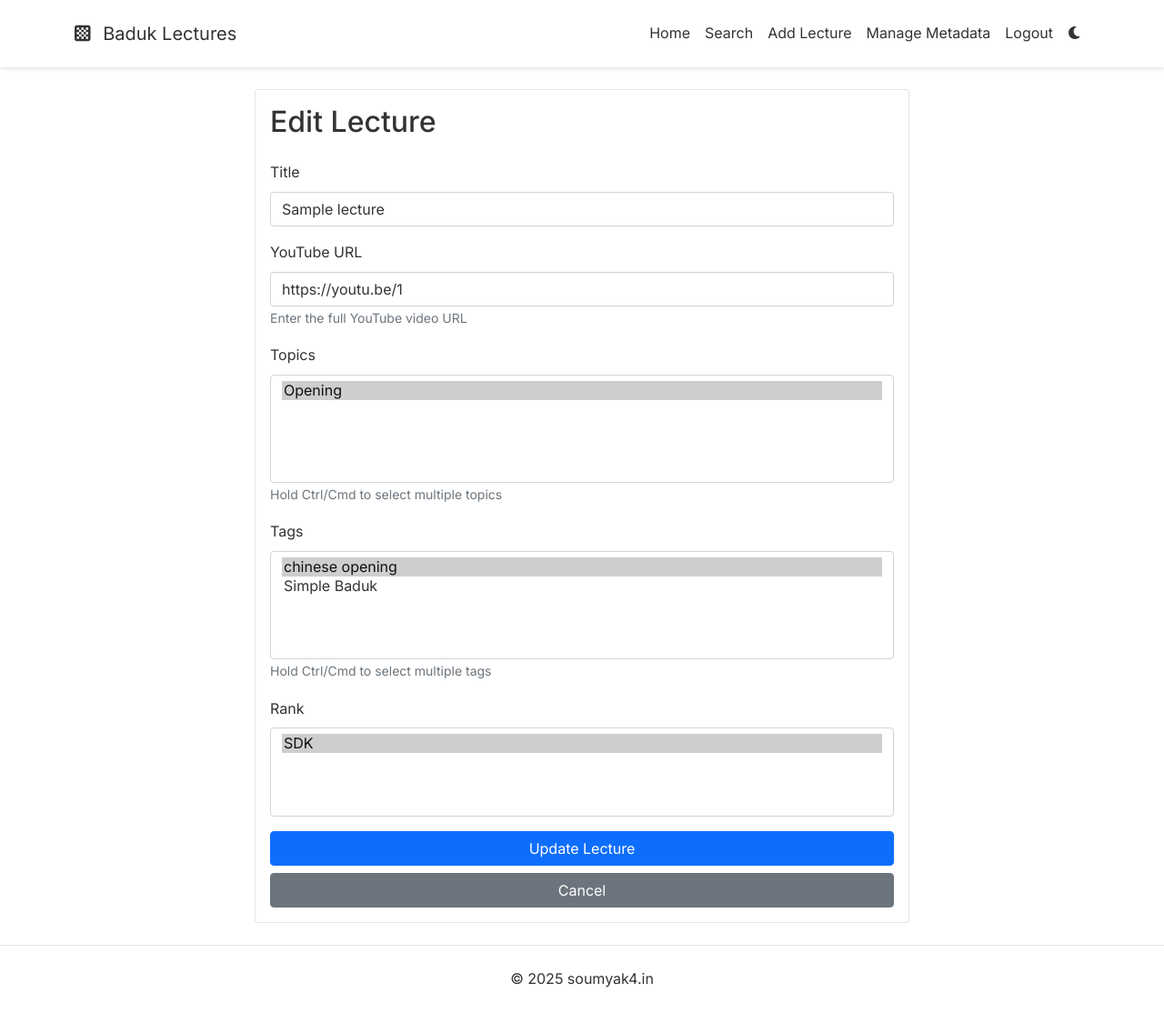
After one commit to SoumyaK4/BadukLecture-Host, a Flask app: page /admin/lecture/edit/1 in a window 1280 px wide. The commit adds this page. Shown: the whole page at 91% size. Run offline with Flask 3, Linux system fonts and the light colour scheme; a user stored in the database is signed in; tables that the repository leaves empty hold one stand-in row (values such as "Sample post").

Commit message:
Add lecture editing functionality to admin panel.  Includes updating YouTube info, topics, tags, and rank.
Replit-Commit-Author: Agent
Replit-Commit-Session-Id: dbf4bf6f-2cdc-4449-9ba0-dc728701f5c2
Replit-Commit-Screenshot-Url: https://storage.googleapis.com/screenshot-production-us-central1/c1dc800b-71bb-411c-9a25-8f5d6a4b2691/4ebf7b0d-3714-427b-a941-5a333fb3562a.jpg

```diff
--- a/routes.py
+++ b/routes.py
@@ -111,6 +111,52 @@ def add_lecture():
 
     return render_template('admin/add_lecture.html', form=form)
 
+@app.route('/admin/lecture/edit/<int:lecture_id>', methods=['GET', 'POST'])
+@login_required
+def edit_lecture(lecture_id):
+    lecture = Lecture.query.get_or_404(lecture_id)
+    form = LectureForm()
+    form.topics.choices = [(t.id, t.name) for t in Topic.query.all()]
+    form.tags.choices = [(t.id, t.name) for t in Tag.query.all()]
+    form.rank.choices = [(r.id, r.name) for r in Rank.query.all()]
+
+    if form.validate_on_submit():
+        try:
+            # Update basic info
+            lecture.title = form.title.data
+
+            # Only update YouTube info if URL changed
+            if form.youtube_url.data != f"https://youtu.be/{lecture.youtube_id}":
+                video_info = get_youtube_video_info(form.youtube_url.data)
+                lecture.youtube_id = video_info['youtube_id']
+                lecture.thumbnail_url = video_info['thumbnail_url']
+                lecture.publish_date = video_info['publish_date']
+
+            # Update relationships
+            selected_topics = Topic.query.filter(Topic.id.in_(form.topics.data)).all()
+            selected_tags = Tag.query.filter(Tag.id.in_(form.tags.data)).all()
+            selected_rank = Rank.query.filter(Rank.id.in_(form.rank.data)).first()
+
+            lecture.topics = selected_topics
+            lecture.tags = selected_tags
+            lecture.rank_id = selected_rank.id if selected_rank else None
+
+            db.session.commit()
+            flash('Lecture updated successfully!')
+            return redirect(url_for('home'))
+        except Exception as e:
+            logging.error(f"Error updating lecture: {str(e)}")
+            flash('Error updating lecture. Please check the form data.')
+
+    elif request.method == 'GET':
+        form.title.data = lecture.title
+        form.youtube_url.data = f"https://youtu.be/{lecture.youtube_id}"
+        form.topics.data = [topic.id for topic in lecture.topics]
+        form.tags.data = [tag.id for tag in lecture.tags]
+        form.rank.data = [lecture.rank_id] if lecture.rank_id else []
+
+    return render_template('admin/edit_lecture.html', form=form, lecture=lecture)
+
 @app.route('/admin/metadata', methods=['GET', 'POST'])
 @login_required
 def manage_metadata():
--- /dev/null
+++ b/templates/admin/edit_lecture.html
@@ -0,0 +1,87 @@
+{% extends "base.html" %}
+
+{% block content %}
+<div class="container">
+    <div class="row justify-content-center">
+        <div class="col-md-8">
+            <div class="card">
+                <div class="card-body">
+                    <h2 class="card-title mb-4">Edit Lecture</h2>
+
+                    <form method="POST">
+                        {{ form.hidden_tag() }}
+
+                        <div class="mb-3">
+                            {{ form.title.label(class="form-label") }}
+                            {{ form.title(class="form-control") }}
+                            {% if form.title.errors %}
+                            <div class="invalid-feedback d-block">
+                                {% for error in form.title.errors %}
+                                    {{ error }}
+                                {% endfor %}
+                            </div>
+                            {% endif %}
+                        </div>
+
+                        <div class="mb-3">
+                            {{ form.youtube_url.label(class="form-label") }}
+                            {{ form.youtube_url(class="form-control", placeholder="https://www.youtube.com/watch?v=...") }}
+                            {% if form.youtube_url.errors %}
+                            <div class="invalid-feedback d-block">
+                                {% for error in form.youtube_url.errors %}
+                                    {{ error }}
+                                {% endfor %}
+                            </div>
+                            {% endif %}
+                            <small class="form-text text-muted">Enter the full YouTube video URL</small>
+                        </div>
+
+                        <div class="mb-3">
+                            {{ form.topics.label(class="form-label") }}
+                            {{ form.topics(class="form-select", multiple="multiple", size="5") }}
+                            {% if form.topics.errors %}
+                            <div class="invalid-feedback d-block">
+                                {% for error in form.topics.errors %}
+                                    {{ error }}
+                                {% endfor %}
+                            </div>
+                            {% endif %}
+                            <small class="form-text text-muted">Hold Ctrl/Cmd to select multiple topics</small>
+                        </div>
+
+                        <div class="mb-3">
+                            {{ form.tags.label(class="form-label") }}
+                            {{ form.tags(class="form-select", multiple="multiple", size="5") }}
+                            {% if form.tags.errors %}
+                            <div class="invalid-feedback d-block">
+                                {% for error in form.tags.errors %}
+                                    {{ error }}
+                                {% endfor %}
+                            </div>
+                            {% endif %}
+                            <small class="form-text text-muted">Hold Ctrl/Cmd to select multiple tags</small>
+                        </div>
+
+                        <div class="mb-3">
+                            {{ form.rank.label(class="form-label") }}
+                            {{ form.rank(class="form-select") }}
+                            {% if form.rank.errors %}
+                            <div class="invalid-feedback d-block">
+                                {% for error in form.rank.errors %}
+                                    {{ error }}
+                                {% endfor %}
+                            </div>
+                            {% endif %}
+                        </div>
+
+                        <div class="d-grid gap-2">
+                            {{ form.submit(class="btn btn-primary", value="Update Lecture") }}
+                            <a href="{{ url_for('home') }}" class="btn btn-secondary">Cancel</a>
+                        </div>
+                    </form>
+                </div>
+            </div>
+        </div>
+    </div>
+</div>
+{% endblock %}
```
Also changed, not shown: templates/home.html (+7 -0 lines).
